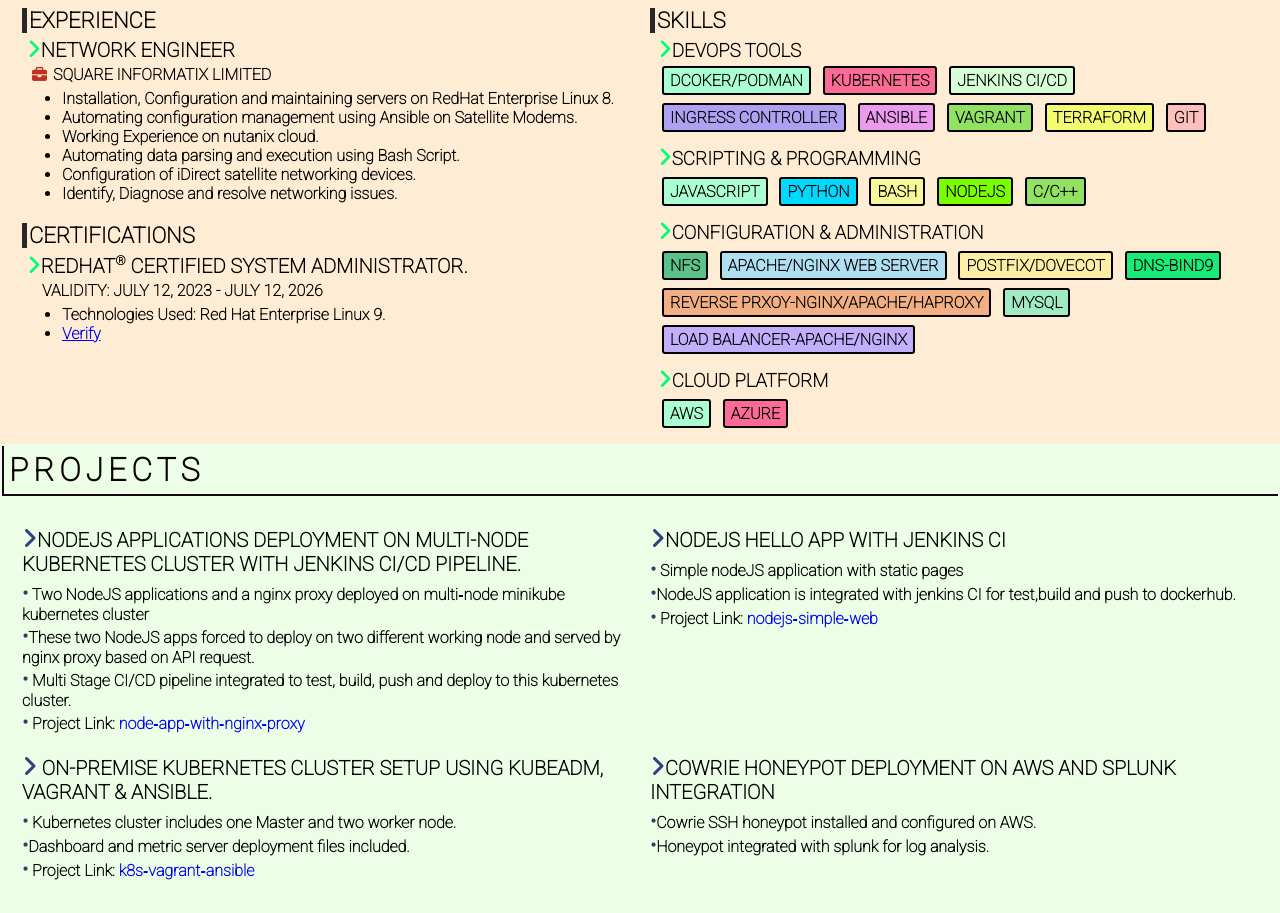
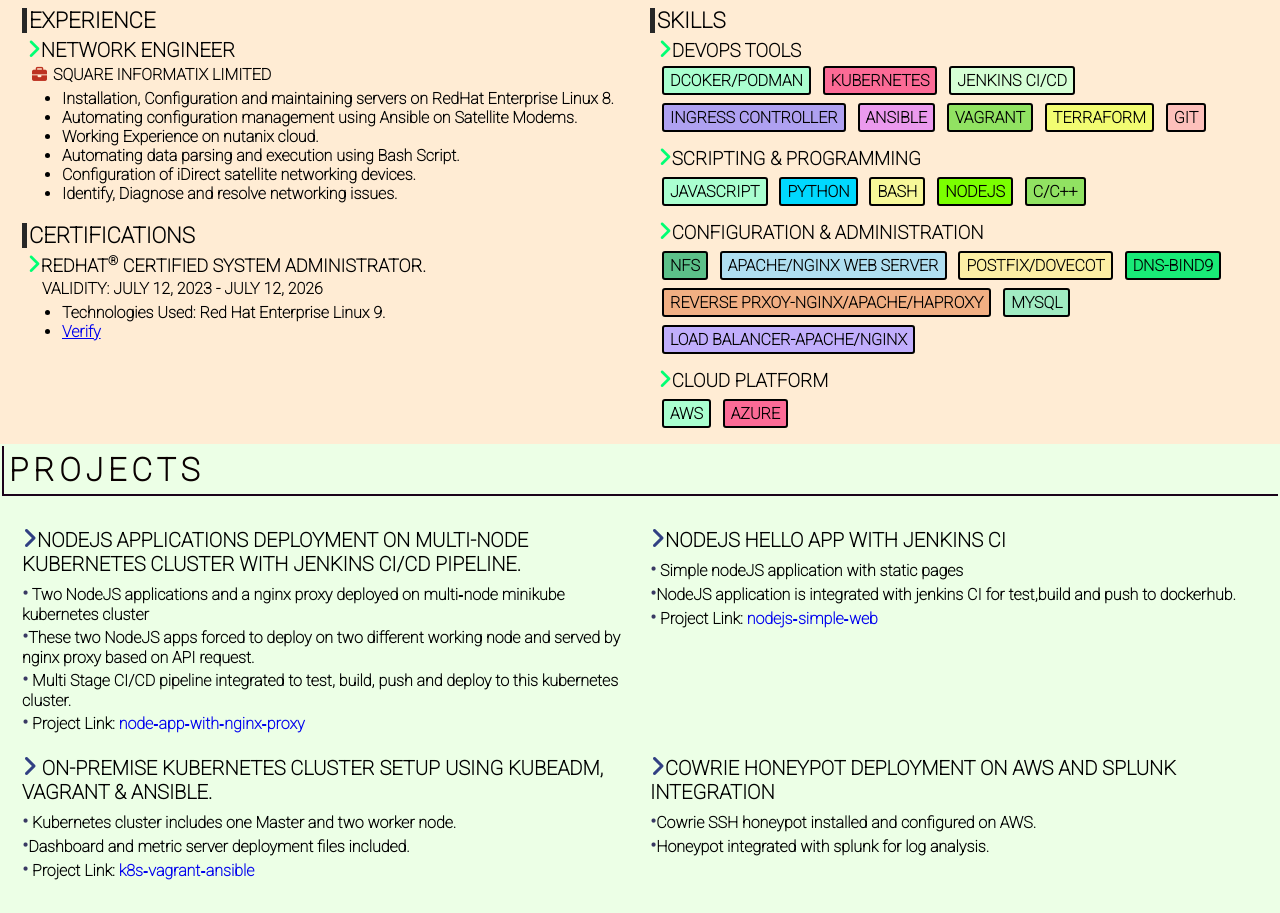
Before and after one commit to akibhasan15/My-devops-portfolio, a plain HTML site: page index.html in a window 1280 px wide. Shown: the part 724-1637 px from the top of the page. Drawn offline with Linux system fonts and the light colour scheme; a web font is replaced by a local one.

```diff
--- a/index.html
+++ b/index.html
@@ -94,7 +94,7 @@
         <div style="padding: 20px 0px;">
           <h2 style="text-align:left; font-size:22px;font-weight: 600; margin:0 0 5px 0;" class="experience">CERTIFICATIONS
           </h2>
-          <h3 style="text-align:left; font-size:20px;font-weight: 600; margin:0 0 0 5px;" class='portfolio-icon'><i
+          <h3 style="text-align:left; font-size:18px;font-weight: 600; margin:0 0 0 5px;" class='portfolio-icon'><i
               class='fas fa-angle-right'></i>REDHAT<span style="vertical-align: super; font-size: small;">&reg;</span> CERTIFIED SYSTEM ADMINISTRATOR. </h3>
           <h4 style="text-align:left;margin: 3px 0 0px 20px;"></i>VALIDITY: JULY 12, 2023 - JULY 12, 2026</h4>
 
```
